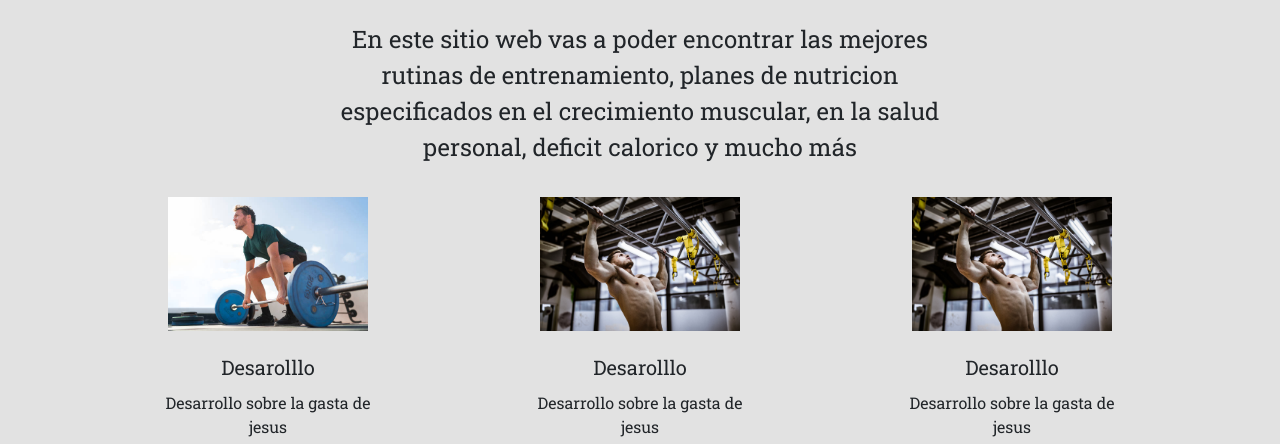
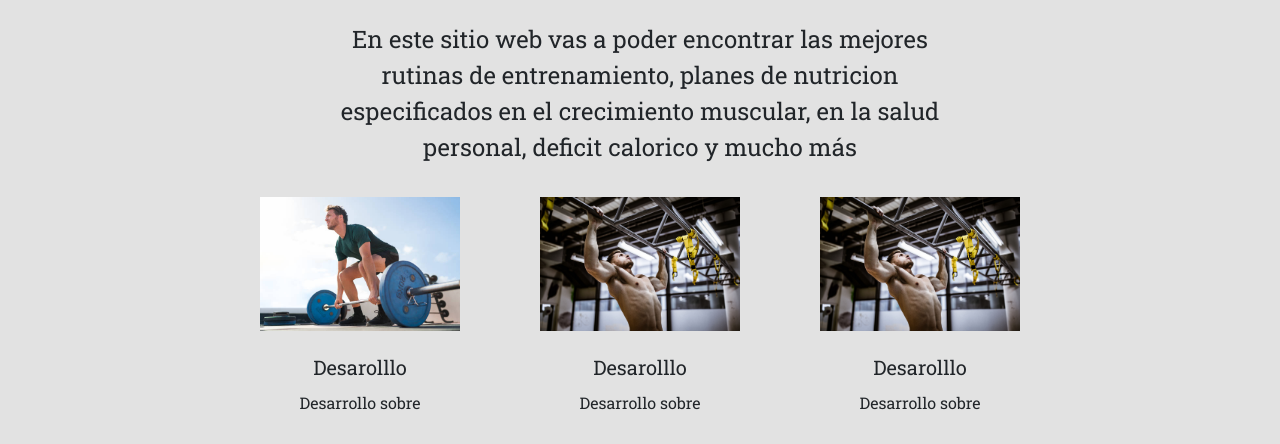
Before and after one commit to lucasantinomilitello/PF-Militello, a plain HTML site: page index.html in a window 1280 px wide. Shown: the part 356-800 px from the top of the page. Drawn offline with nearby package versions, Linux system fonts and the light colour scheme.

Commit message:
Modificaciónes

```diff
--- a/index.html
+++ b/index.html
@@ -61,17 +61,17 @@
     <div class="item">
         <img src="/img/PesoMuerto_Hombre.jpg" alt="Imagen 1" class="image">
         <h3 class="fs-5 mt-4 px-4 pb-1">Desarolllo</h3>
-        <p class="px-4">Desarrollo sobre la gasta de jesus</p>
+        <p class="px-4">Desarrollo sobre</p>
     </div>
     <div class="item">
         <img src="./img/Dominada_Hombre.jpg" alt="Imagen 2" class="image">
         <h3 class="fs-5 mt-4 px-4 pb-1">Desarolllo</h3>
-        <p class="px-4">Desarrollo sobre la gasta de jesus</p>
+        <p class="px-4">Desarrollo sobre</p>
     </div>
     <div class="item">
       <img src="./img/Dominada_Hombre.jpg" alt="Imagen 2" class="image">
       <h3 class="fs-5 mt-4 px-4 pb-1">Desarolllo</h3>
-      <p class="px-4">Desarrollo sobre la gasta de jesus</p>
+      <p class="px-4">Desarrollo sobre</p>
   </div>
   </div>
 
```
